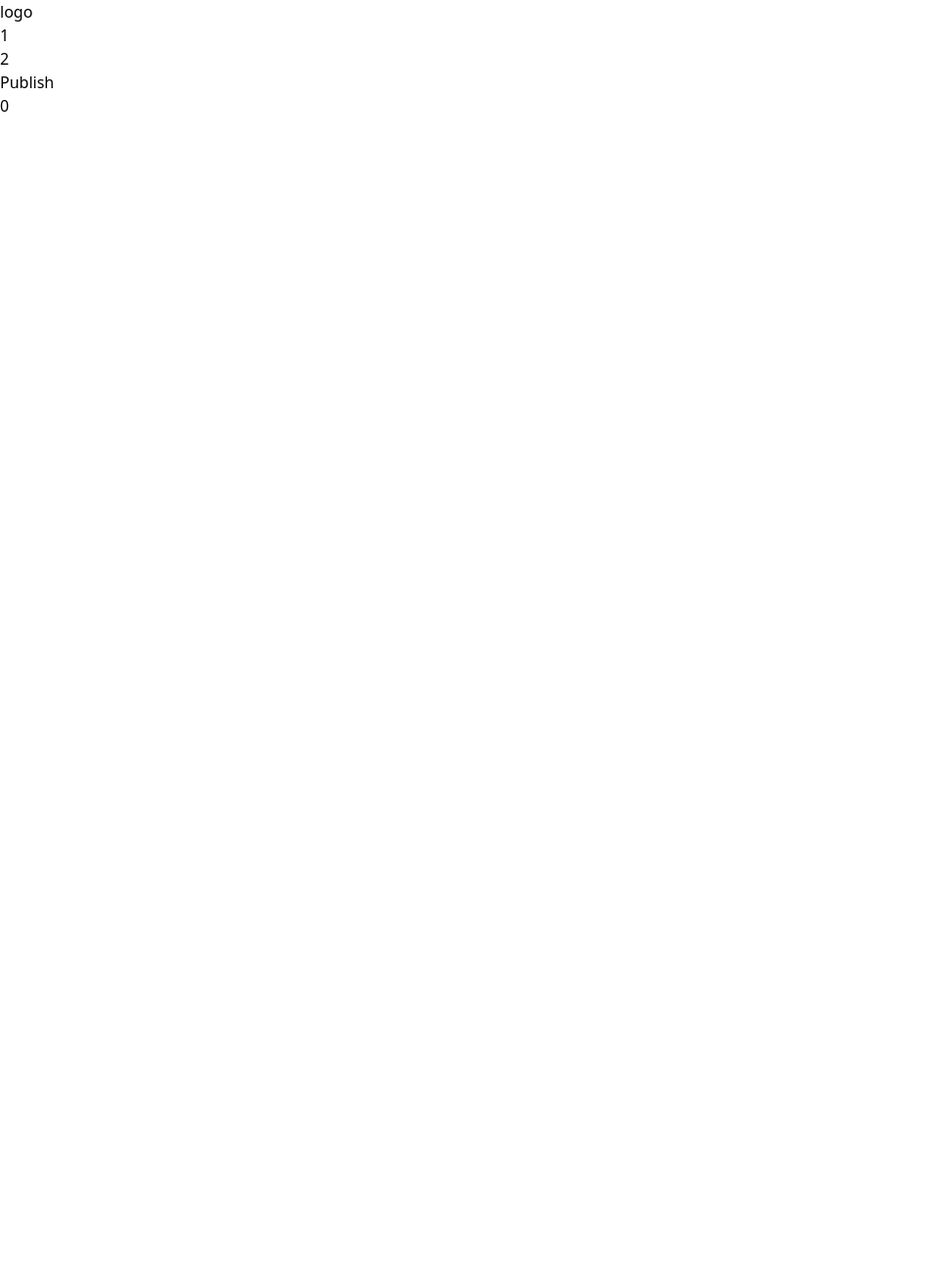
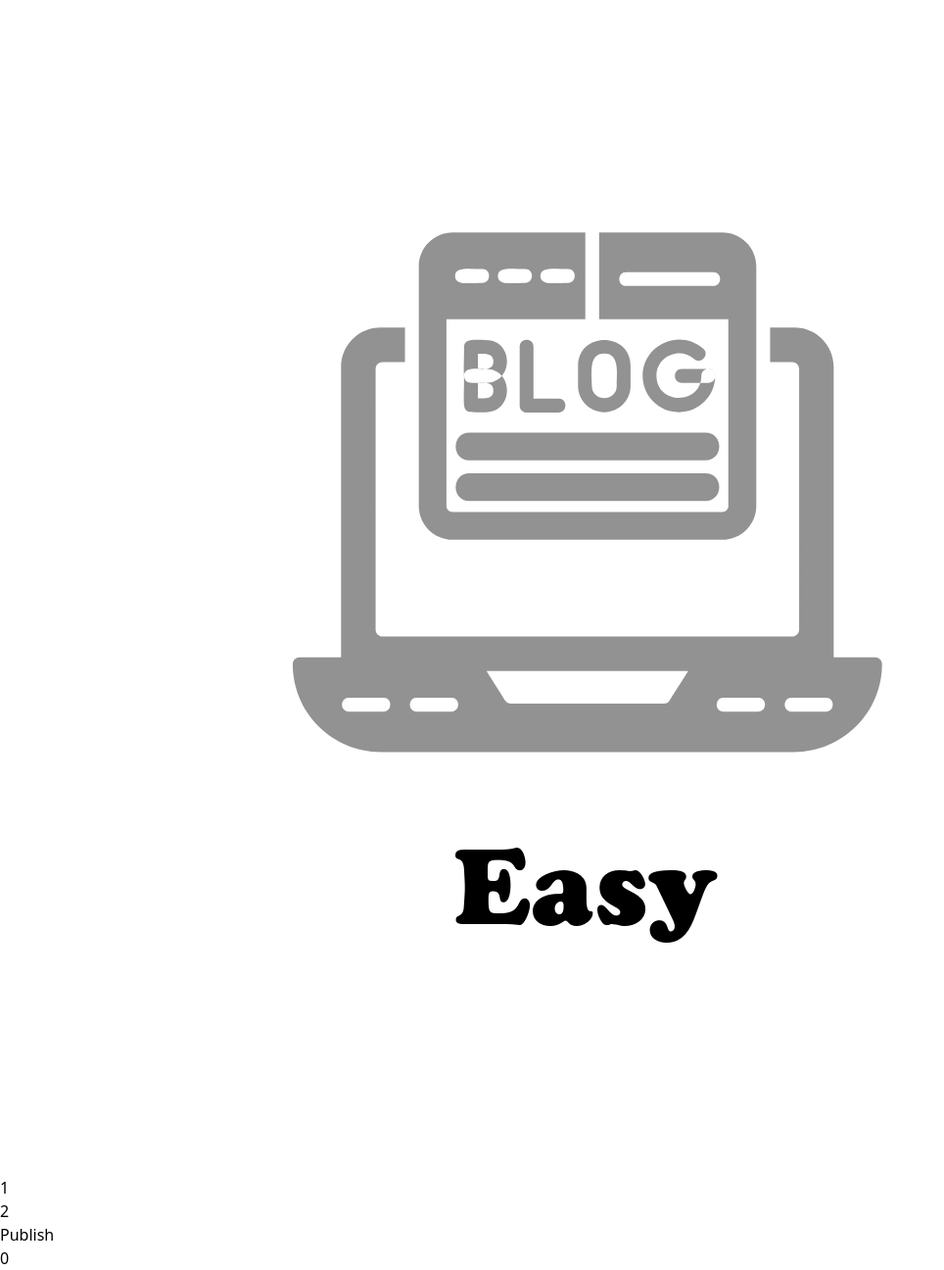
Before and after one commit to PiyushSinha0526/Easy, a React (Vite) app in the folder frontend/: page / in a window 1280 px wide. Shown: the whole page at 98% size, without its empty margins (0-964 px from the left). Before the commit the page ends 800 px from the top, so only its background shows below. Built offline with nearby package versions, Linux system fonts and the light colour scheme.

Commit message:
added: logo

```diff
--- a/frontend/src/components/Navbar.tsx
+++ b/frontend/src/components/Navbar.tsx
@@ -1,10 +1,11 @@
 import { Link, Outlet } from "react-router-dom";
-
+import logo from '../assets/logo.png';
 function Navbar() {
   return (
     <>
-      <div className="flex justify-between border-b-2 px-8 py-3">
-        <span>logo</span>
+      <div className="flex justify-between items-center border-b-2 px-8">
+        <div><img src={logo} alt="logo" className="w-14"/></div>
+        <div className="flex gap-4">
           <ul className="flex gap-2">
             <li>1</li>
             <li>2</li>
@@ -19,6 +20,7 @@ function Navbar() {
           </ul>
           <span>0</span>
         </div>
+      </div>
       <Outlet />
     </>
   );
```
Also changed, not shown: frontend/src/assets/logo.png (added). Lines whose indentation alone changed are shown as unchanged.
